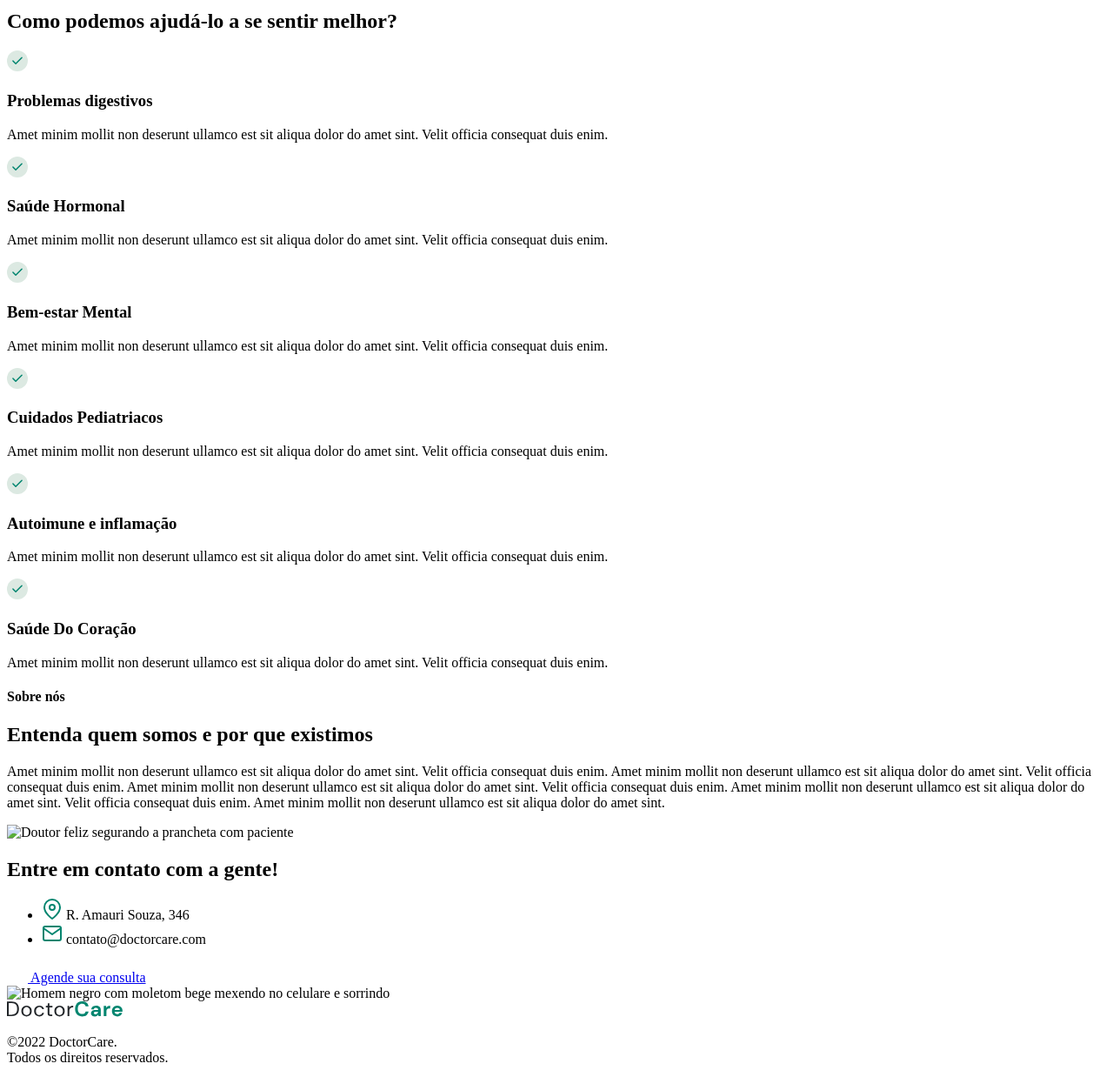
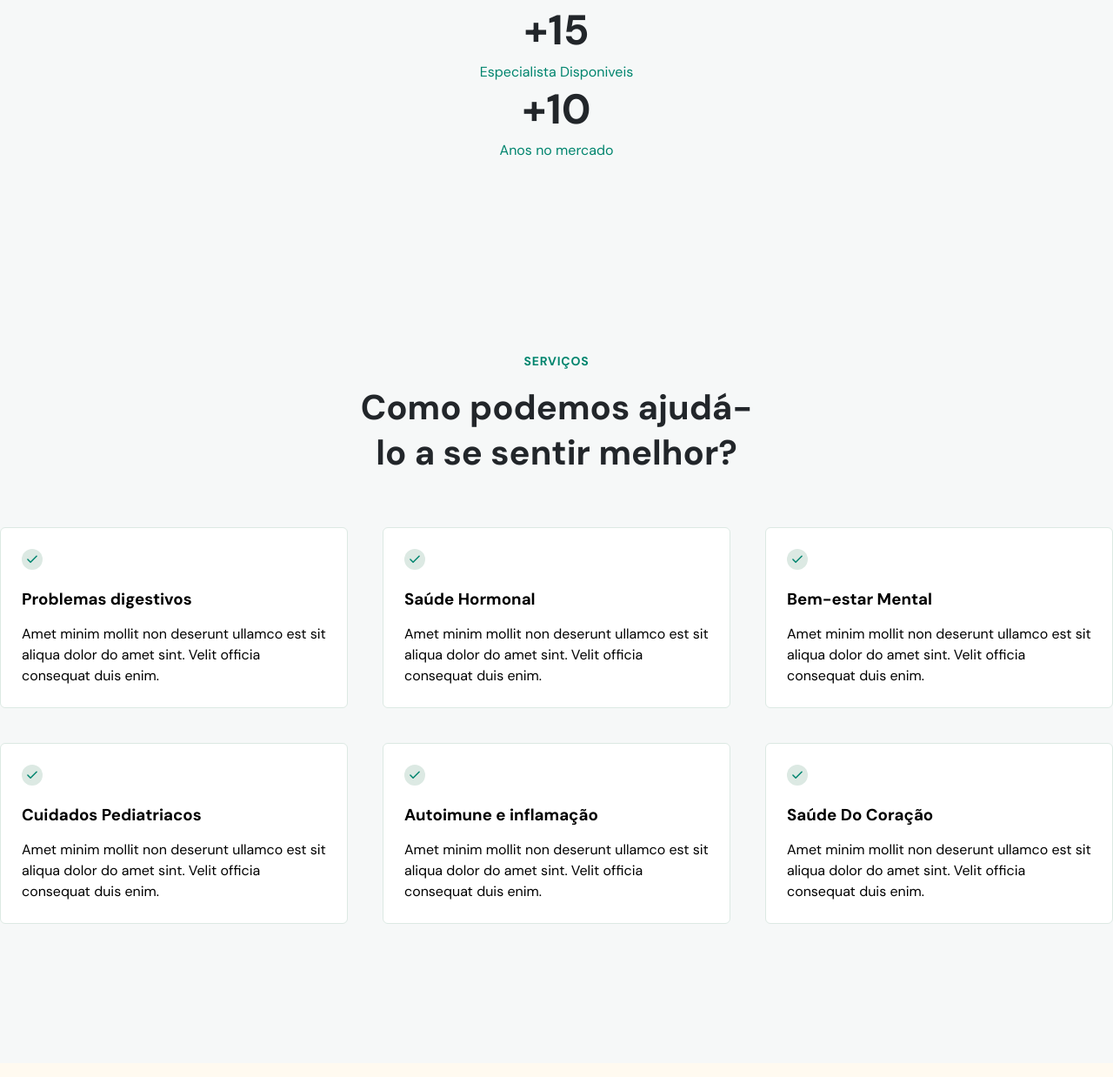
Before and after one commit to matheusandre1/doctorcare, a plain HTML site: page index.html in a window 1280 px wide. Shown: the part 765-2003 px from the top of the page at 87% size. Drawn offline with nearby package versions, Linux system fonts and the light colour scheme; the site is published under a folder, as on GitHub Pages, so addresses that start at the root find nothing.

Commit message:
ajustes de links relativos

```diff
--- a/index.html
+++ b/index.html
@@ -5,7 +5,7 @@
     <meta http-equiv="X-UA-Compatible" content="IE=edge" />
     <meta name="viewport" content="width=device-width, initial-scale=1.0" />
     <title>DoctorCare</title>
-    <link rel="stylesheet" href="/style.css" />
+    <link rel="stylesheet" href="./style.css" />
     <link rel="preconnect" href="https://fonts.googleapis.com" />
     <link rel="preconnect" href="https://fonts.gstatic.com" crossorigin />
     <link
@@ -261,7 +261,7 @@
 
         <div class="col-b">
           <img
-            src="/assets/mulher-negra-de-moletom-verde-com-as-duas-maos-no-peito.png"
+            src="./assets/mulher-negra-de-moletom-verde-com-as-duas-maos-no-peito.png"
             alt="Mulher negra vestindo um moletom verde com duas mãos no peito e sorrindo"
           />
         </div>
@@ -471,7 +471,7 @@
         </div>
         <div class="col-b">
           <img
-            src="/assets/doutor-feliz-segurando-a-prancheta.png"
+            src="./assets/doutor-feliz-segurando-a-prancheta.png"
             alt="Doutor feliz segurando a prancheta com paciente"
           />
         </div>
@@ -564,7 +564,7 @@
 
         <div class="col-b">
           <img
-            src="/assets/homem-negro-com-moletom-bege-mexendo-no-celular.png"
+            src="./assets/homem-negro-com-moletom-bege-mexendo-no-celular.png"
             alt="Homem negro com moletom bege mexendo no celulare e sorrindo"
           />
         </div>
@@ -747,6 +747,6 @@
 
     <!-- Scrollreveal Lib-->
     <script src="https://unpkg.com/scrollreveal"></script>
-    <script src="main.js"></script>
+    <script src="./main.js"></script>
   </body>
 </html>
```
